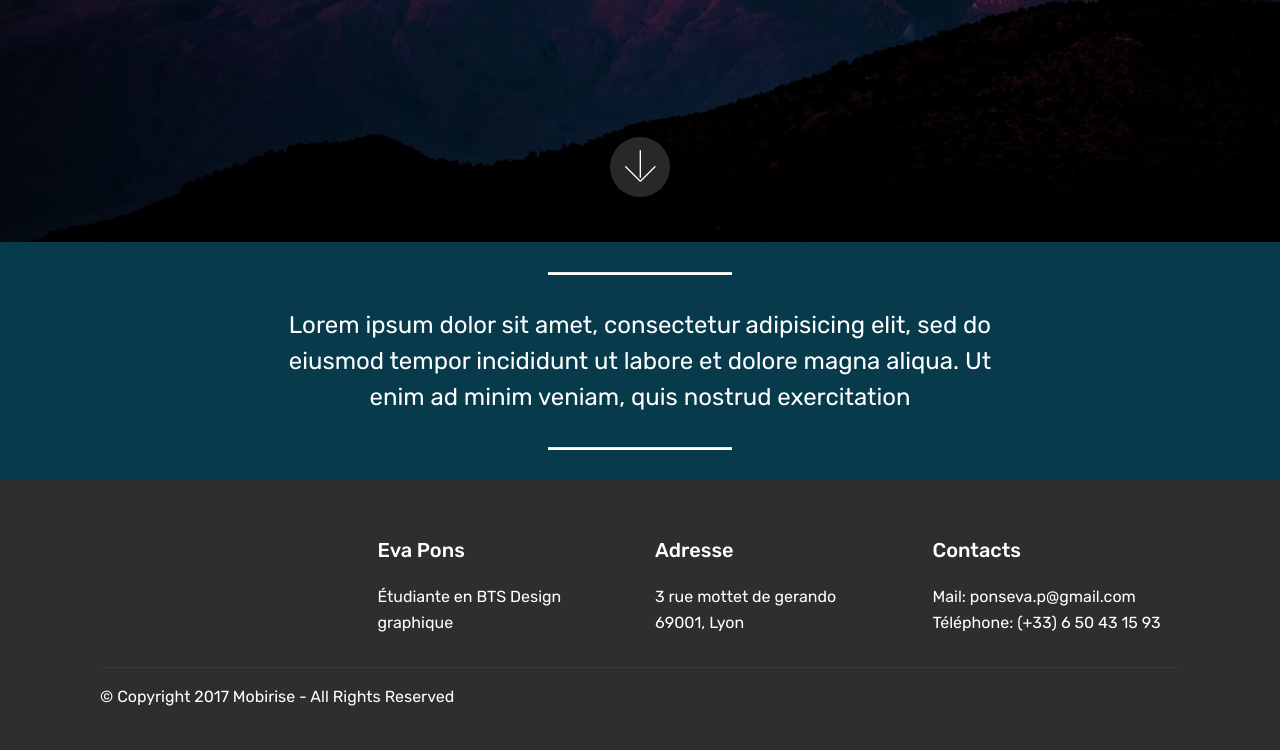
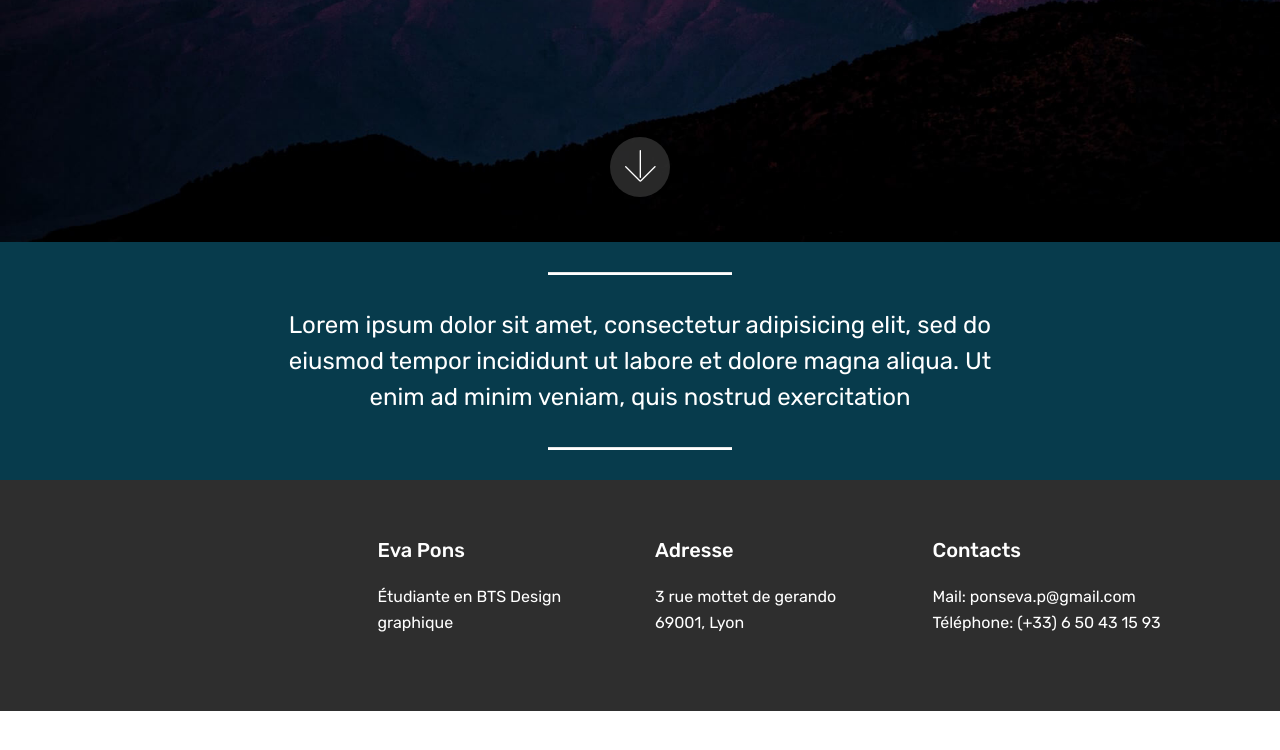
Before and after one commit to EvaPons/portfolio, a plain HTML site: page index.html in a window 1280 px wide. Shown: the part 558-1308 px from the top of the page. After the commit the page ends 1269 px from the top, so only its background shows below. Drawn offline with Linux system fonts and the light colour scheme; files whose address does not match are found by name.

Commit message:
create github pages

```diff
--- a/index.html
+++ b/index.html
@@ -57,7 +57,7 @@
     </nav>
 </section>
 
-<section class="engine"><a href="https://mobirise.info/f">easy web maker</a></section><section class="cid-qTkA127IK8 mbr-fullscreen mbr-parallax-background" id="header2-1">
+<section class="engine"><a href="https://mobirise.info/q">free responsive web templates</a></section><section class="cid-qTkA127IK8 mbr-fullscreen mbr-parallax-background" id="header2-1">
 
 
 
@@ -126,23 +126,7 @@
                 <p class="mbr-text">Mail: ponseva.p@gmail.com<br>Téléphone: (+33) 6 50 43 15 93</p>
             </div>
         </div>
-        <div class="footer-lower">
-            <div class="media-container-row">
-                <div class="col-sm-12">
-                    <hr>
-                </div>
-            </div>
-            <div class="media-container-row mbr-white">
-                <div class="col-sm-6 copyright">
-                    <p class="mbr-text mbr-fonts-style display-7">
-                        © Copyright 2017 Mobirise - All Rights Reserved
-                    </p>
-                </div>
-                <div class="col-md-6">
 
-                </div>
-            </div>
-        </div>
     </div>
 </section>
 
```
Also changed, not shown: page1.html (+1 -17 lines), page2.html (+2 -18 lines), 1 other file.
